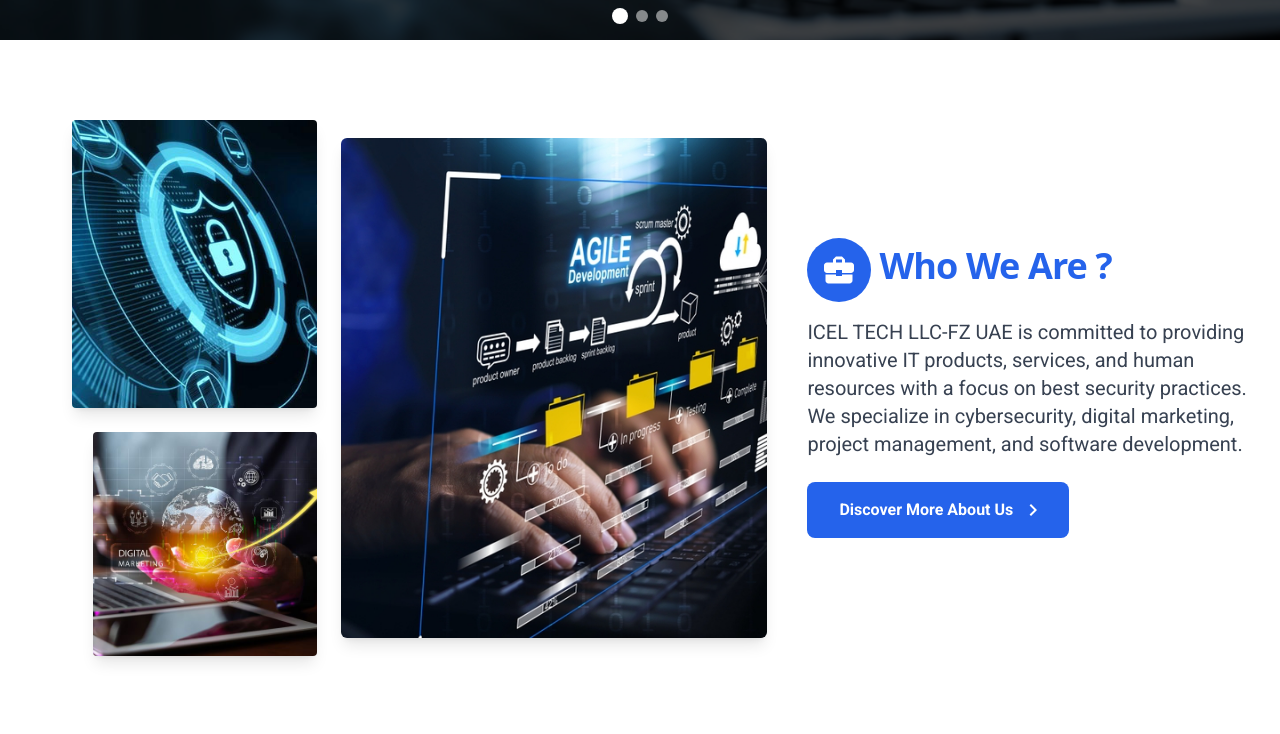
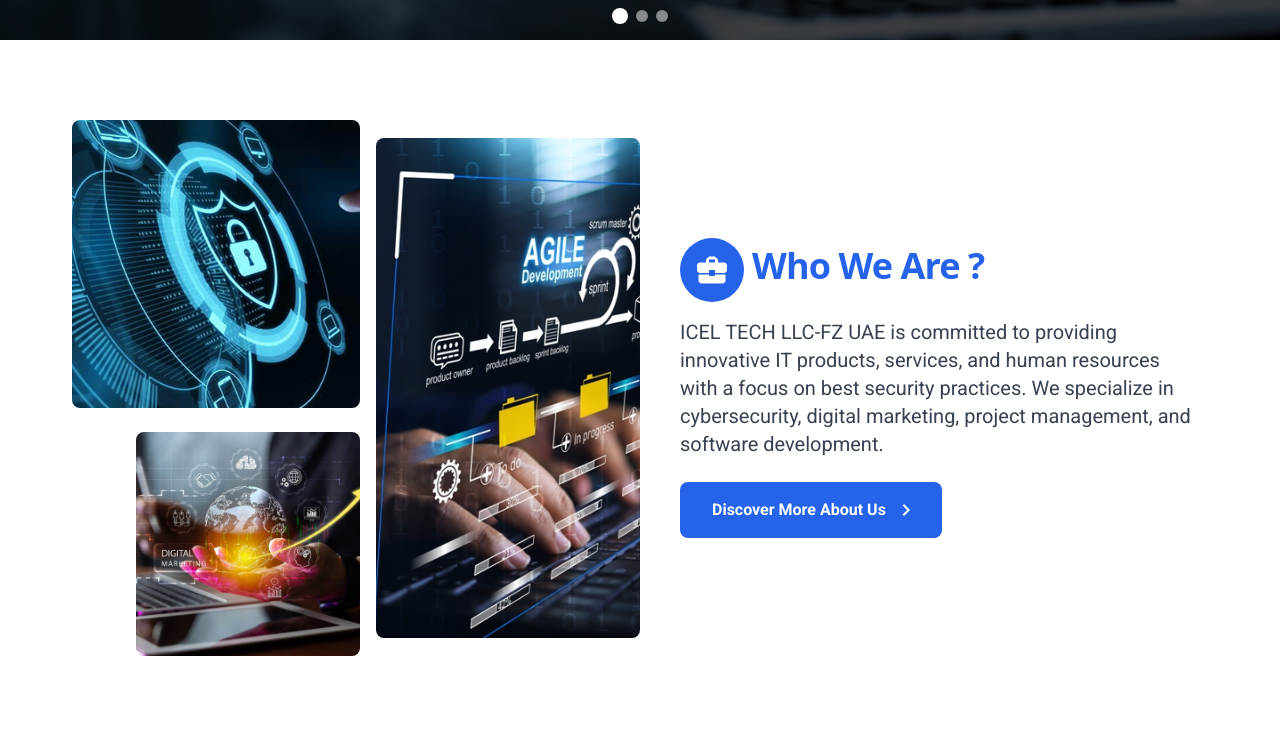
Before and after one commit to shoibaldas/next-job-app, a Next.js app: page / in a window 1280 px wide. Shown: the part 760-1494 px from the top of the page. Built offline with nearby package versions, Linux system fonts and the light colour scheme.

Commit message:
Image feature used

```diff
--- a/package.json
+++ b/package.json
@@ -9,6 +9,7 @@
     "lint": "next lint"
   },
   "dependencies": {
+    "@tailwindcss/aspect-ratio": "^0.4.2",
     "framer-motion": "^11.13.3",
     "next": "15.0.4",
     "react": "^18.3.1",
--- a/src/app/about/page.jsx
+++ b/src/app/about/page.jsx
@@ -1,4 +1,5 @@
 import Banner from '@/components/Banner';
+import Image from 'next/image';
 import React from 'react';
 import { FaTwitter, FaInstagram, FaLinkedin } from 'react-icons/fa'
 
@@ -55,7 +56,7 @@ const About = () => {
           <div className="grid grid-cols-1 lg:grid-cols-2 gap-8 items-start">
             {/* Left Side */}
             <div className="relative rounded-xl overflow-hidden">
-              <img
+              <Image
                 src="/about.jpg" // Replace with your image URL
                 alt="Our Story"
                 className="w-full h-full object-cover"
@@ -108,7 +109,7 @@ const About = () => {
               >
                 {/* Image */}
                 <div className="w-72 h-48 mb-4 relative">
-                  <img
+                  <Image
                     src={member.image}
                     alt={member.name}
                     className="w-full h-full object-cover"
--- a/src/components/AboutSection.jsx
+++ b/src/components/AboutSection.jsx
@@ -1,3 +1,4 @@
+import Image from 'next/image';
 import Link from 'next/link';
 import React from 'react';
 import { MdBusinessCenter, MdNavigateNext } from "react-icons/md";
@@ -5,32 +6,41 @@ import { MdBusinessCenter, MdNavigateNext } from "react-icons/md";
 
 const AboutSection = () => {
     return (
-        <div className="flex flex-col lg:flex-row justify-center">
+        <div className="flex flex-col lg:flex-row justify-center gap-10">
             {/* Image Section */}
-            <div className="flex items-center justify-center mx-0 lg:mx-4 pl-0 lg:pl-6">
+            <div className="w-full lg:w-1/2 flex items-center justify-center pl-0 lg:pl-6">
                 <div className="flex flex-col items-end space-y-6">
-                    <img
-                        className="object-cover rounded shadow-lg w-32 h-32 sm:w-48 sm:h-48 lg:w-64 lg:h-64 xl:w-72 xl:h-72"
-                        src="/cybersecurity.jpg"
-                        alt="Cyber Security"
-                    />
-                    <img
-                        className="object-cover rounded shadow-lg w-24 h-24 sm:w-36 sm:h-36 lg:w-48 lg:h-48 xl:w-56 xl:h-56"
-                        src="/digitalmarketing.jpg"
-                        alt="Digital Marketing"
+                    <div className="relative w-32 h-32 sm:w-48 sm:h-48 lg:w-64 lg:h-64 xl:w-72 xl:h-72 mx-4">
+                        <Image
+                            className="object-cover rounded-lg"
+                            src="/cybersecurity.jpg"
+                            alt="Cyber Security"
+                            layout="fill"
+                        />
+                    </div>
+                    <div className="relative w-24 h-24 sm:w-36 sm:h-36 lg:w-48 lg:h-48 xl:w-56 xl:h-56 mx-4">
+                        <Image
+                            className="object-cover rounded-lg"
+                            src="/digitalmarketing.jpg"
+                            alt="Digital Marketing"
+                            layout="fill"
+                        />
+                    </div>
+                </div>
+
+                <div className="relative w-44 h-44 sm:w-60 sm:h-60 lg:w-80 lg:h-80 xl:w-[500px] xl:h-[500px]">
+                    <Image
+                        className="object-cover rounded-lg"
+                        src="/softwaredev.jpeg"
+                        alt="Software Development"
+                        layout="fill"
                     />
                 </div>
-                <div className="px-6">
-                    <img
-                        className="object-cover rounded-md shadow-lg w-44 h-44 sm:w-60 sm:h-60 lg:w-80 lg:h-80 xl:w-[500px] xl:h-[500px]"
-                        src="/softwaredev.jpeg"
-                        alt="Software Development"
-                    />
-                </div>
+
             </div>
 
             {/* Text Section */}
-            <div className="flex flex-col px-10 lg:px-0  mt-10 lg:mt-0 justify-center">
+            <div className="w-full lg:w-1/2 flex flex-col px-10 lg:px-0  mt-10 lg:mt-0 justify-center">
                 <div className="flex">
                     <div className="flex justify-center items-center text-4xl w-16 h-16 rounded-full bg-blue-600 text-white mb-4">
                         <MdBusinessCenter />
--- a/src/components/ConsultantSection.jsx
+++ b/src/components/ConsultantSection.jsx
@@ -2,6 +2,7 @@ import Link from "next/link";
 import React from "react";
 import { MdNavigateNext } from "react-icons/md";
 import { FaPeopleGroup } from "react-icons/fa6";
+import Image from "next/image";
 
 const ConsultantSection = () => {
     const teamMembers = [
@@ -74,10 +75,12 @@ const ConsultantSection = () => {
                         className="bg-white shadow-lg rounded-lg overflow-hidden text-center"
                     >
                         <div className="relative w-full h-40">
-                            <img
+                            <Image
                                 src={member.avatar}
                                 alt={member.name}
                                 className="w-full h-full object-cover"
+                                width={400}
+                                height={250}
                             />
                         </div>
                         <div className="p-6">
--- a/src/components/ProductSection.jsx
+++ b/src/components/ProductSection.jsx
@@ -6,6 +6,7 @@ import Link from 'next/link';
 import { MdNavigateNext } from "react-icons/md";
 import { AiFillProduct } from "react-icons/ai";
 import { FaEye } from "react-icons/fa";
+import Image from 'next/image';
 
 const ProductSection = () => {
     const [current, setCurrent] = useState(0);
@@ -57,10 +58,12 @@ const ProductSection = () => {
                             className="p-0 bg-white rounded-lg shadow-md flex flex-col h-[400px] lg:h-[500px] mx-2 overflow-hidden"
                         >
                             <div className="relative w-full h-1/2">
-                                <img
+                                <Image
                                     src={card.image}
                                     alt={card.title}
                                     className="w-full h-full object-cover rounded-t-lg"
+                                    width={600}
+                                    height={400}
                                 />
                             </div>
                             <div className="p-4 lg:p-6 flex flex-col justify-between text-center flex-grow">
@@ -70,7 +73,7 @@ const ProductSection = () => {
                                 </p>
                                 <Link href="#" className="inline-flex justify-center items-center mt-4 px-4 py-2 bg-blue-600 text-white rounded-lg hover:bg-blue-700 transition">
                                     View Product
-                                    <FaEye className='mx-2 text-lg'/>
+                                    <FaEye className='mx-2 text-lg' />
                                 </Link>
                             </div>
                         </div>
--- a/tailwind.config.js
+++ b/tailwind.config.js
@@ -40,5 +40,8 @@ module.exports = {
   		}
   	}
   },
-  plugins: [require("tailwindcss-animate")],
+  plugins: [
+    require("tailwindcss-animate"),
+    require('@tailwindcss/aspect-ratio'),
+  ],
 };
```
Also changed, not shown: 1 other file (tests, documents, lock files or other folders).
